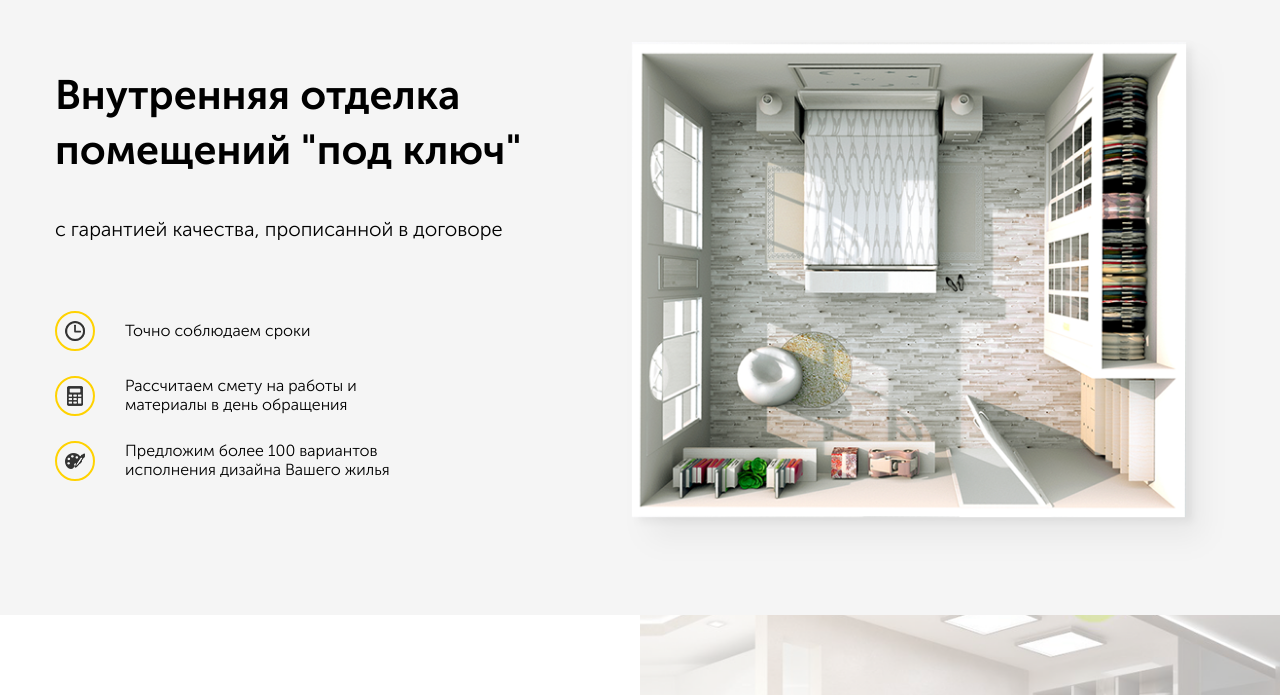
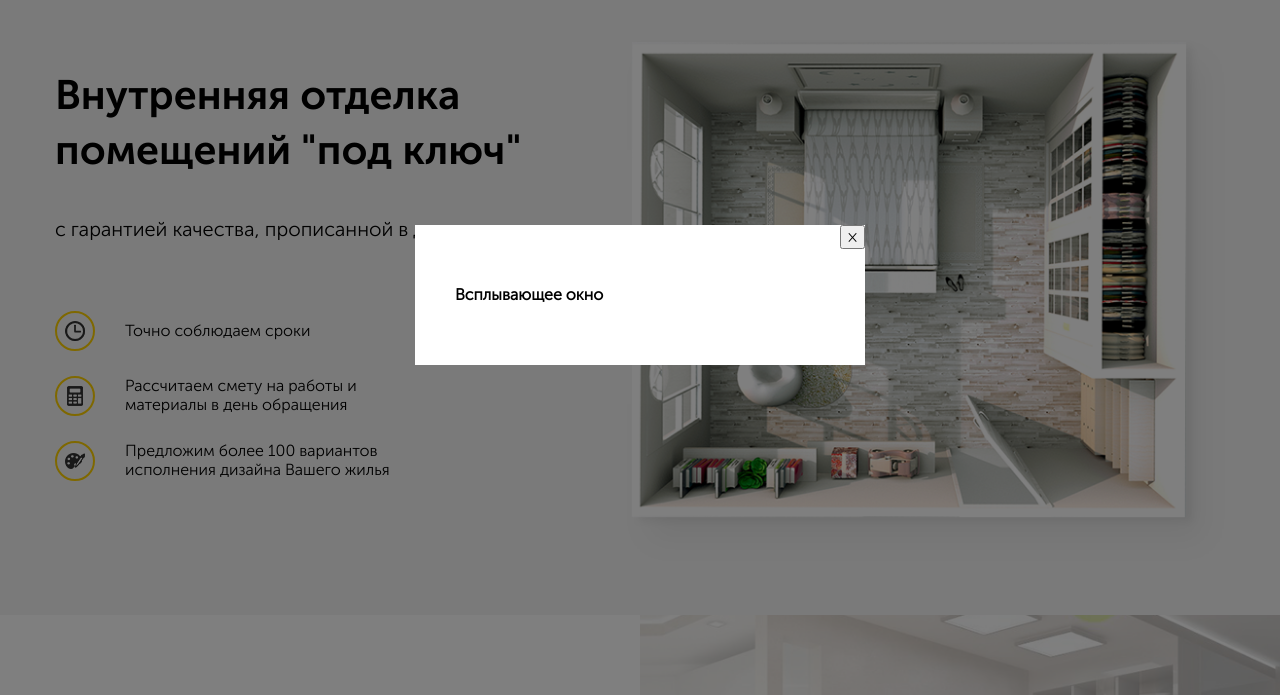
Before and after one commit to aislam23/webstart, a plain HTML site: page src/index.html in a window 1280 px wide. Both pictures are taken after a click on the button "Перезвоните мне". Shown: the part 105-800 px from the top of the page. Drawn offline with Linux system fonts and the light colour scheme.

Commit message:
Пример простого модального окна

```diff
--- a/src/index.html
+++ b/src/index.html
@@ -24,7 +24,7 @@
 						</a>
 					</div>
 					<!-- /.navbar__contacts -->
-					<button class="button navbar__button">Перезвоните мне</button>
+					<button class="button navbar__button" id="button">Перезвоните мне</button>
 				</div>
 				<!-- /.navbar__info -->
 			</div>
@@ -88,7 +88,7 @@
 					<!-- /.section-subtitle -->
 					<form action="#" class="form offer__form">
 						<input type="text" class="input offer__input" placeholder="Ваше имя">
-						<input type="tell" class="input offer__input" placeholder="Ваш телефон">
+						<input type="tel" class="input offer__input" placeholder="Ваш телефон">
 						<button class="button offer__button">Получить бесплатный дизайн-проект</button>
 					</form>
 					<!-- /.form offer__form -->
@@ -100,5 +100,16 @@
 		<!-- /.offer -->
 	</main>
 
+	<div class="modal" id="modal">
+		<div class="modal-dialog">
+			<button class="modal-dialog__close" id="close">&times;</button>
+			<h4 class="modal-dialog__title">Всплывающее окно</h4>
+		</div>
+		<!-- /.modal-dialog -->
+	</div>
+	<!-- /.modal -->
+
+	<script src="js/main.js"></script>
+
 </body>
 </html>
--- /dev/null
+++ b/src/js/main.js
@@ -0,0 +1,11 @@
+var button = document.querySelector('#button');
+var modal = document.querySelector('#modal');
+var close = document.querySelector('#close');
+
+button.addEventListener('click', function() {
+	modal.classList.add('modal_active');
+});
+
+close.addEventListener('click', function() {
+	modal.classList.remove('modal_active');
+});
--- /dev/null
+++ b/src/sass/blocks/_modal.sass
@@ -0,0 +1,22 @@
+.modal
+	position: fixed
+	left: 0
+	top: 0
+	width: 100%
+	height: 100%
+	background-color: rgba(#000, 0.5)
+	display: none
+	&_active
+		display: flex
+	&-dialog
+		position: relative
+		margin: auto
+		max-width: 450px
+		width: 90%
+		min-width: 200px
+		background-color: #fff
+		padding: 40px
+		&__close
+			position: absolute
+			top: 0
+			right: 0
--- a/src/sass/style.sass
+++ b/src/sass/style.sass
@@ -7,3 +7,6 @@
 @import 'blocks/hero'
 /* Стили для блока offer */
 @import 'blocks/offer'
+
+/* Стили модального окна */
+@import 'blocks/modal'
```
Also changed, not shown: src/css/style.css, 1 other file.
